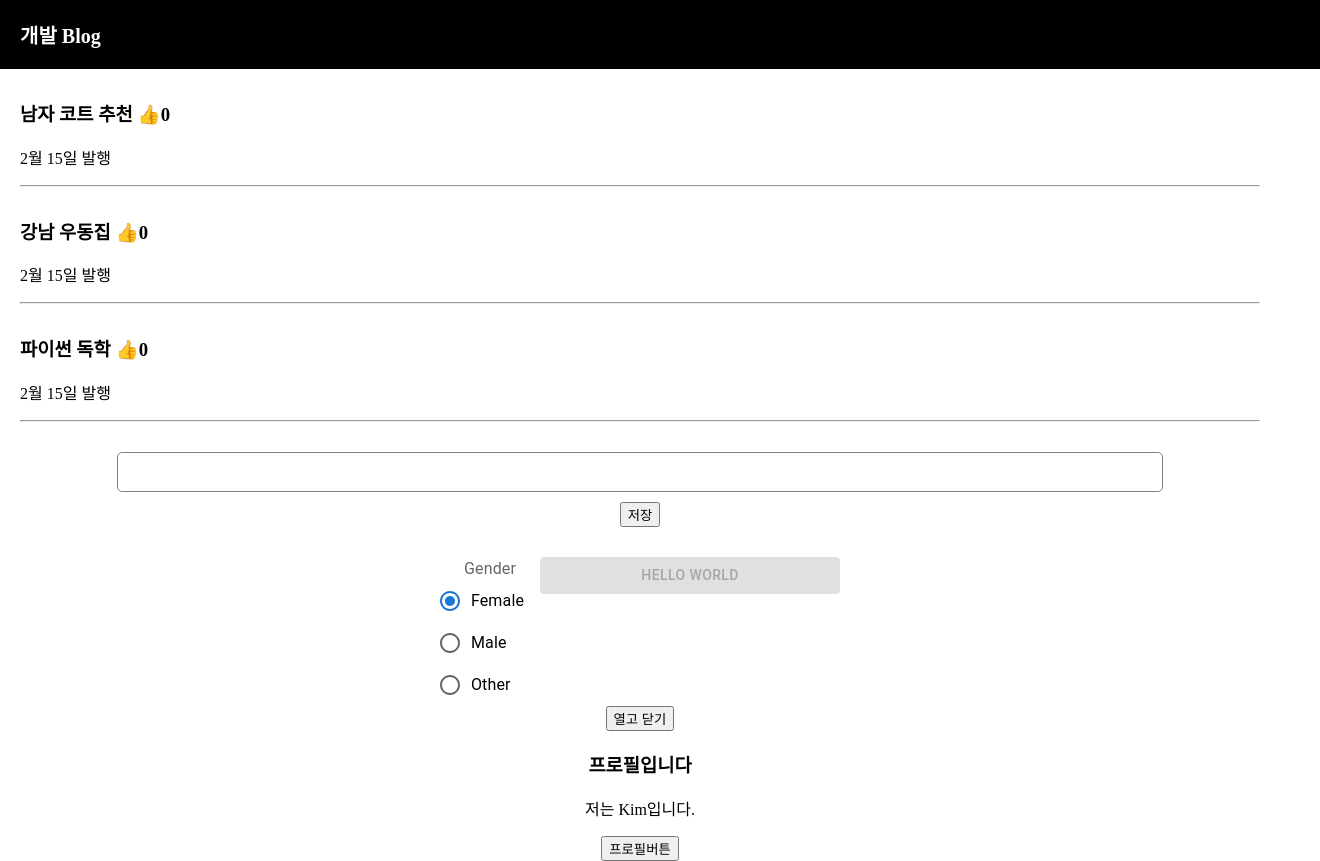
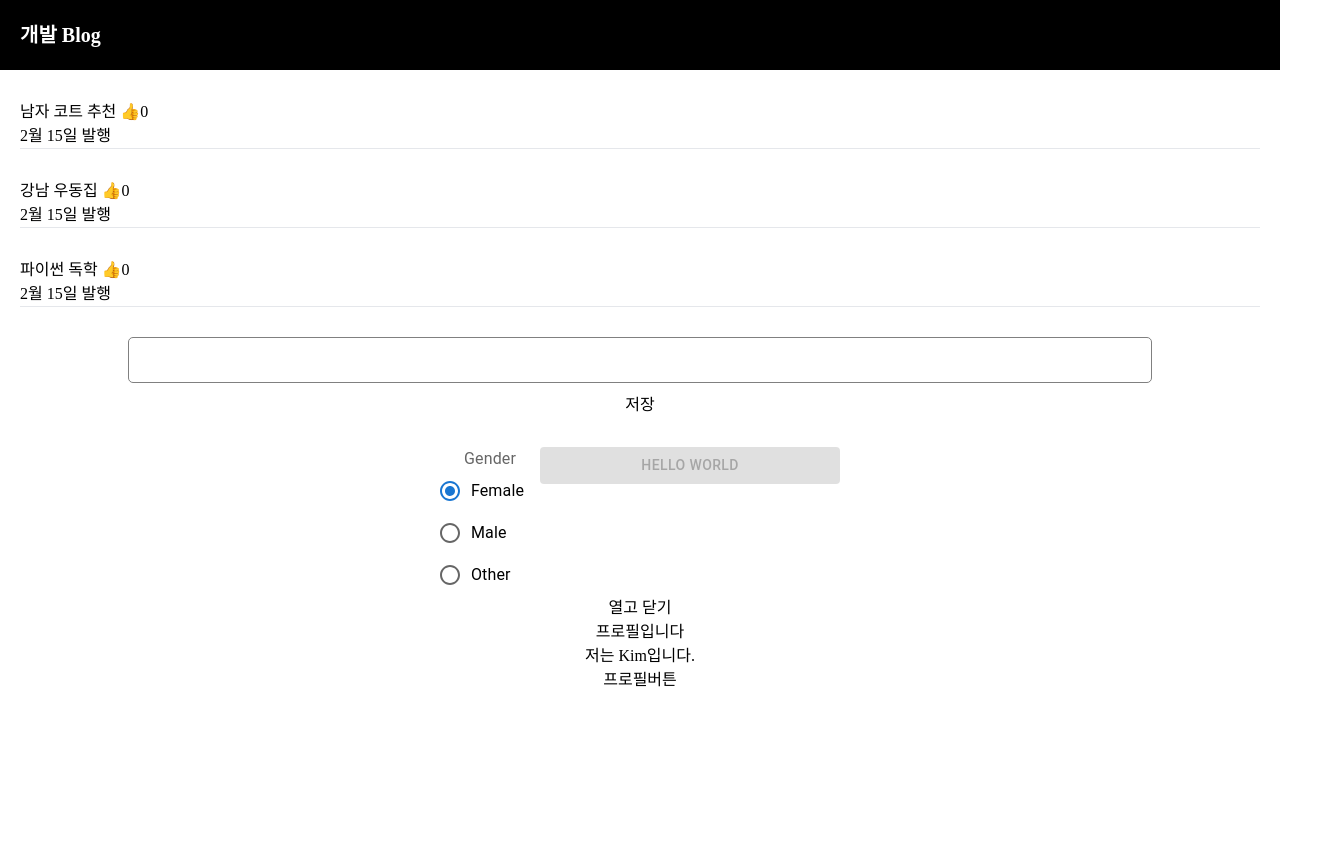
Before and after one commit to pojh5090/blog, a React (Create React App) app: page / in a window 1280 px wide. Shown: the whole page, 1320 px wide, since content can reach past the window. After the commit the page ends 800 px from the top, so only its background shows below. Built offline with nearby package versions, Linux system fonts and the light colour scheme.

Commit message:
tailwind 적용 실패 ..

```diff
--- /dev/null
+++ b/craco.config.js
@@ -0,0 +1,11 @@
+// craco.config.js
+module.exports = {
+    style: {
+      postcss: {
+        plugins: [
+          require('tailwindcss'),
+          require('autoprefixer'),
+        ],
+      },
+    },
+  }
--- /dev/null
+++ b/postcss.config.js
@@ -0,0 +1,6 @@
+module.exports = {
+  plugins: {
+    tailwindcss: {},
+    autoprefixer: {},
+  },
+}
--- a/src/App.js
+++ b/src/App.js
@@ -23,12 +23,12 @@
   //   return 어레이;
   // }
 
-  function 글발행하기() {
-    var newArray = [...글제목];
-    var newTitle = 입력값;
-    newArray.push(newTitle);
-    글제목변경(newArray);
-  }
+  // function 글발행하기() {
+  //   var newArray = [...글제목];
+  //   var newTitle = 입력값;
+  //   newArray.push(newTitle);
+  //   글제목변경(newArray);
+  // }
 
   // function 제목바꾸기() {
   //   var newArray = [...글제목];
--- a/src/index.css
+++ b/src/index.css
@@ -1,3 +1,7 @@
+@tailwind base;
+@tailwind components;
+@tailwind utilities;
+
 body {
   margin: 0;
   font-family: -apple-system, BlinkMacSystemFont, 'Segoe UI', 'Roboto', 'Oxygen',
--- /dev/null
+++ b/tailwind.config.js
@@ -0,0 +1,13 @@
+module.exports = {
+  purge: [
+    './src/**/*.{js,jsx,ts,tsx}',
+    './public/index.html'],
+  darkMode: false, // or 'media' or 'class'
+  theme: {
+    extend: {},
+  },
+  variants: {
+    extend: {},
+  },
+  plugins: [],
+}
```
Also changed, not shown: package.json (+9 -3 lines), 1 other file (tests, documents, lock files or other folders).
